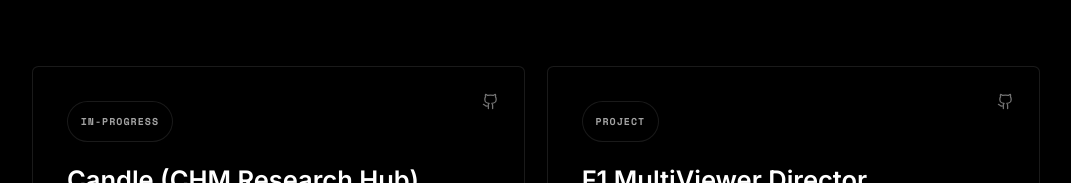
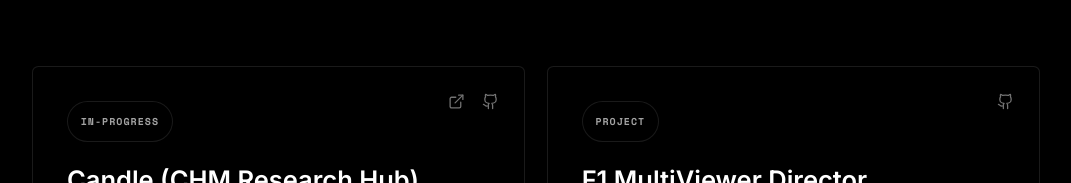
Before and after one commit to tanishmisra9/portfolio, a Next.js app: page / in a window 1280 px wide. Shown: the part 5150-5333 px from the top of the page, without its empty margins (104-1175 px from the left). Built offline with nearby package versions, Linux system fonts and the light colour scheme; a web font is replaced by a local one.

Commit message:
Add optional external links to project cards

```diff
--- a/components/sections/projects-section.tsx
+++ b/components/sections/projects-section.tsx
@@ -10,7 +10,7 @@
   PILL_CLASSES,
 } from '@/components/ui/class-constants';
 import type { ProjectEntry } from '@/types/content';
-import { Github } from 'lucide-react';
+import { ExternalLink, Github } from 'lucide-react';
 
 type Props = { projects: ProjectEntry[] };
 
@@ -28,16 +28,30 @@
           {pillLabel}
         </span>
       ) : null}
+      <div className="absolute right-6 top-6 flex items-center gap-4">
+        {project.links?.map(({ label, url }) => (
+          <a
+            key={url}
+            href={url}
+            target="_blank"
+            rel="noopener noreferrer"
+            className="text-neutral-500 transition-colors hover:text-white"
+            aria-label={label}
+          >
+            <ExternalLink className="h-4 w-4" strokeWidth={1.8} />
+          </a>
+        ))}
         <a
           href={project.githubUrl}
           target="_blank"
           rel="noopener noreferrer"
-        className="absolute right-6 top-6 text-neutral-500 transition-colors hover:text-white"
+          className="text-neutral-500 transition-colors hover:text-white"
           aria-label={`${project.title} on GitHub`}
         >
           <Github className="h-4 w-4" strokeWidth={1.8} />
         </a>
-      <h3 className={`${pillLabel ? 'mt-5 ' : ''}pr-10 font-display text-2xl font-semibold text-white`}>
+      </div>
+      <h3 className={`${pillLabel ? 'mt-5 ' : ''}${project.links?.length ? 'pr-16' : 'pr-10'} font-display text-2xl font-semibold text-white`}>
         {project.title}
       </h3>
       <p className="mt-4 flex-1 leading-relaxed text-neutral-400">
--- a/data/portfolio.ts
+++ b/data/portfolio.ts
@@ -211,6 +211,7 @@
         'Open-source CHM research dashboard aggregating 29 clinical trials and 475 publications into one accessible interface, adopted by CureCHM as an official patient resource at candleforchm.org.',
       techStack: ['PostgreSQL', 'pgvector', 'RAG', 'React'],
       githubUrl: 'https://github.com/tanishmisra9/candle',
+      links: [{ label: 'Live site', url: 'https://candleforchm.org' }],
       pill: 'in-progress',
     },
     {
--- a/types/content.ts
+++ b/types/content.ts
@@ -22,6 +22,7 @@
   description: string;
   techStack: string[];
   githubUrl: string;
+  links?: { label: string; url: string }[];
   /** Small label shown at the top-left of the card; hidden when empty/whitespace. */
   pill?: string;
 };
```
Lines whose indentation alone changed are shown as unchanged.
